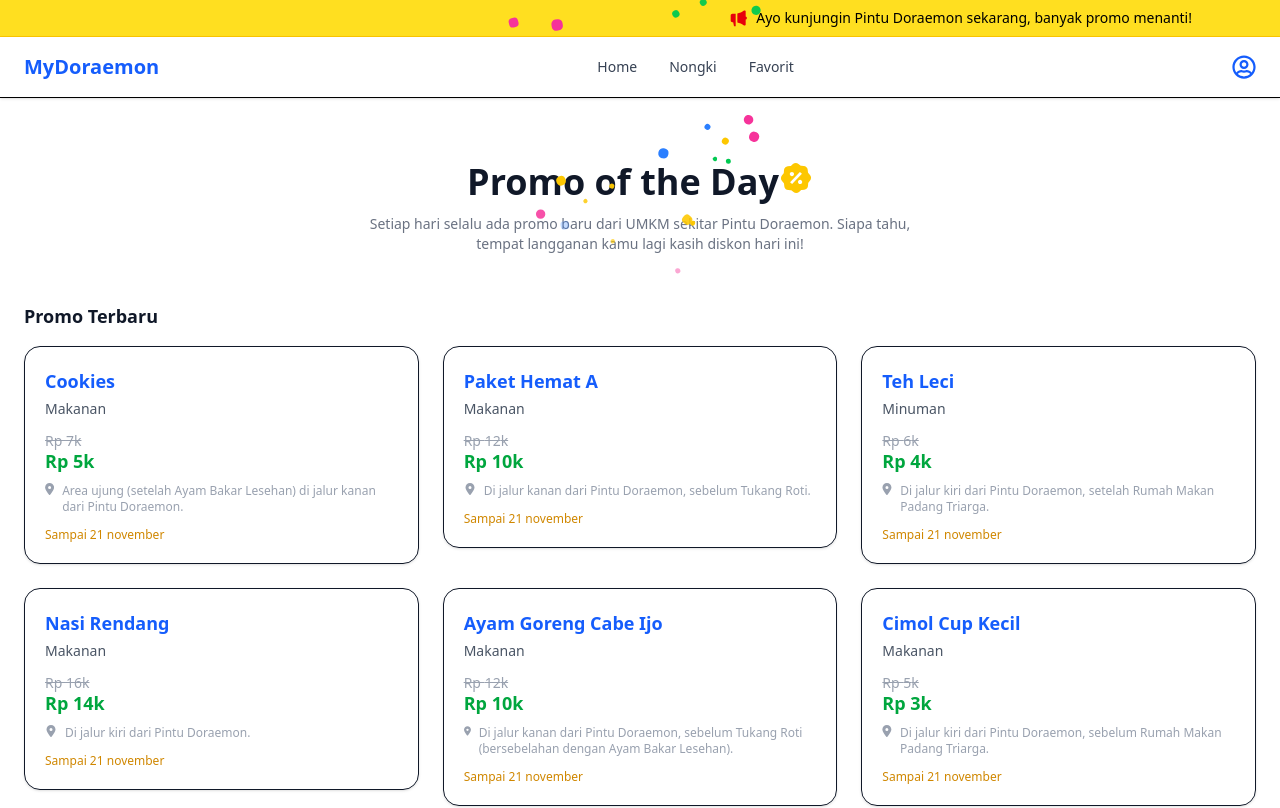
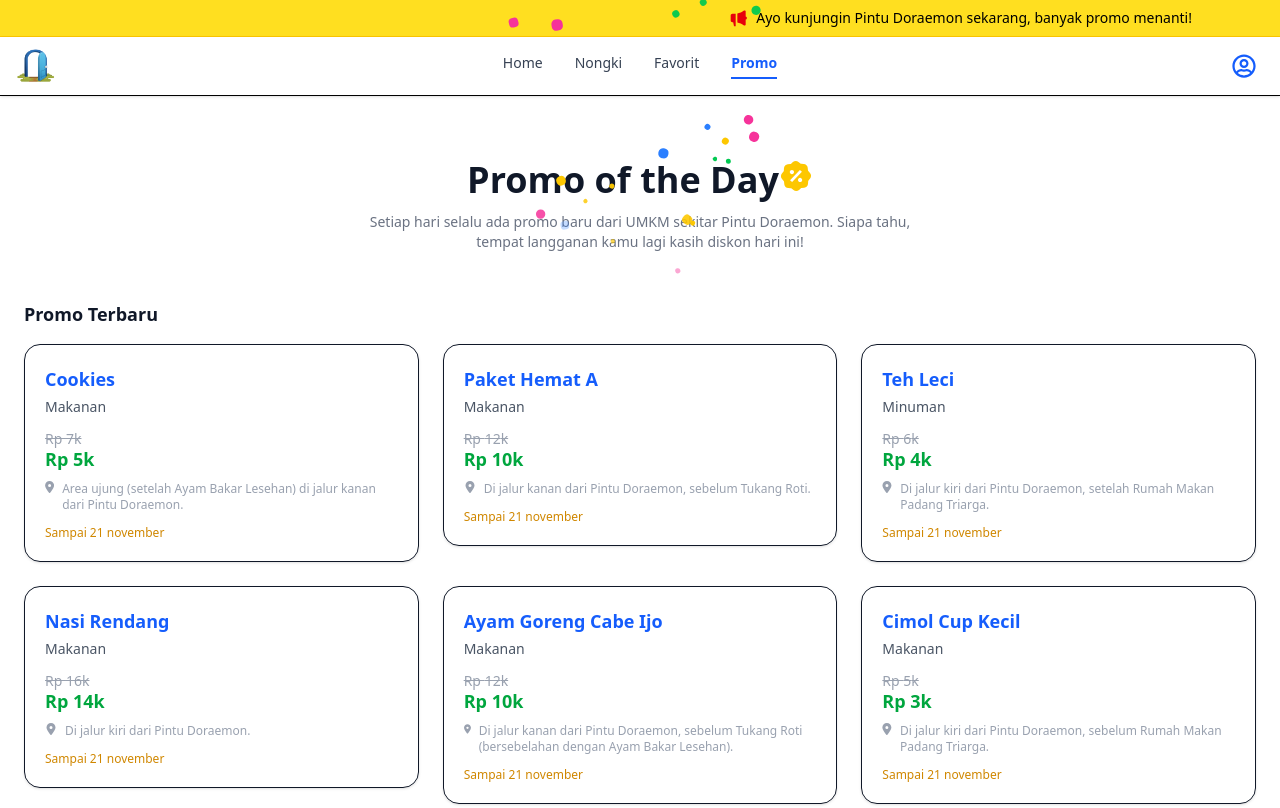
Before and after one commit to Arjuna-Ragil/dora, a Next.js app: page /promo in a window 1280 px wide. Shown: the top 808 px of the page. Built offline with nearby package versions, Linux system fonts and the light colour scheme; a web font is replaced by a local one.

Commit message:
hampir fix

```diff
--- /dev/null
+++ b/component/SvgIcon.jsx
@@ -0,0 +1,16 @@
+"use client";
+
+import Image from "next/image";
+
+export default function SvgIcon({ src, size = 24 }) {
+  return (
+    <Image
+      src={src}
+      alt="icon"
+      width={size}
+      height={size}
+      className="scale-300"
+      priority
+    />
+  );
+}
--- a/component/TopNavbar.jsx
+++ b/component/TopNavbar.jsx
@@ -2,17 +2,22 @@
 
 import { useState } from "react";
 import Link from "next/link";
+import { usePathname } from "next/navigation";
 import { FaRegUserCircle } from "react-icons/fa";
 import { HiOutlineBars3 } from "react-icons/hi2";
 import { RxCross2 } from "react-icons/rx";
+import SvgIcon from "./SvgIcon";
+import logo from "../public/logo.svg";
 
 export default function TopNavbar() {
   const [open, setOpen] = useState(false);
+  const pathname = usePathname();
 
   const menuItems = [
     { label: "Home", path: "/" },
     { label: "Nongki", path: "/nongki" },
     { label: "Favorit", path: "/favorit" },
+    { label: "Promo", path: "/promo" },
   ];
 
   return (
@@ -21,12 +26,14 @@ export default function TopNavbar() {
 
         {/* Logo */}
         <div className="text-xl font-bold text-blue-600">
-          <Link href="/">MyDoraemon</Link>
+          <Link href="/">
+            <SvgIcon src={logo} />
+          </Link>
         </div>
 
         {/* Mobile Button */}
         <div
-          className="md:hidden mr-0 text-gray-700"
+          className="md:hidden text-gray-700"
           onClick={() => setOpen(true)}
         >
           <HiOutlineBars3 size={28} />
@@ -34,22 +41,31 @@ export default function TopNavbar() {
 
         {/* Desktop Menu */}
         <nav className="hidden md:flex gap-8 text-gray-700 text-sm font-medium">
-          {menuItems.map((item) => (
+          {menuItems.map((item) => {
+            const isActive = pathname === item.path;
+
+            return (
               <Link
                 key={item.path}
                 href={item.path}
-              className="hover:text-blue-600 transition-colors"
+                className={`
+                  transition-colors
+                  ${isActive
+                    ? "text-blue-600 font-semibold border-b-2 border-blue-600 pb-1"
+                    : "hover:text-blue-600"
+                  }
+                `}
               >
                 {item.label}
               </Link>
-          ))}
+            );
+          })}
         </nav>
 
         {/* User Icon */}
         <Link href="/profile">
           <FaRegUserCircle
             className="hidden md:block text-blue-600 w-6 h-6 cursor-pointer"
-
           />
         </Link>
       </div>
@@ -66,16 +82,23 @@ export default function TopNavbar() {
             </button>
 
             <nav className="flex flex-col gap-5 text-lg">
-              {menuItems.map((item) => (
+              {menuItems.map((item) => {
+                const isActive = pathname === item.path;
+
+                return (
                   <Link
                     key={item.path}
                     href={item.path}
                     onClick={() => setOpen(false)}
-                  className="hover:text-gray-200 transition-colors"
+                    className={`
+                      transition-colors
+                      ${isActive ? "font-semibold underline underline-offset-4" : ""}
+                    `}
                   >
                     {item.label}
                   </Link>
-              ))}
+                );
+              })}
             </nav>
           </div>
 
```
Lines whose indentation alone changed are shown as unchanged.
